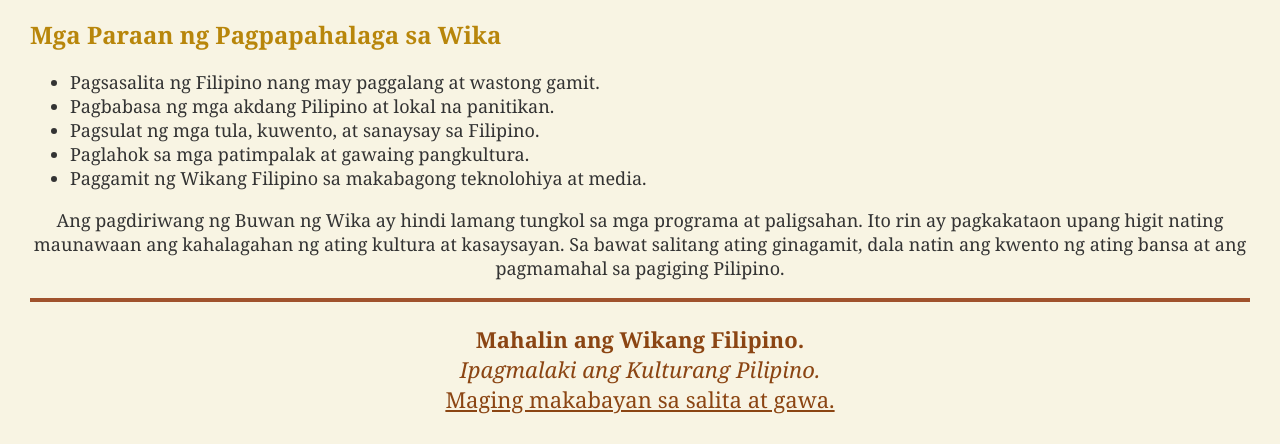
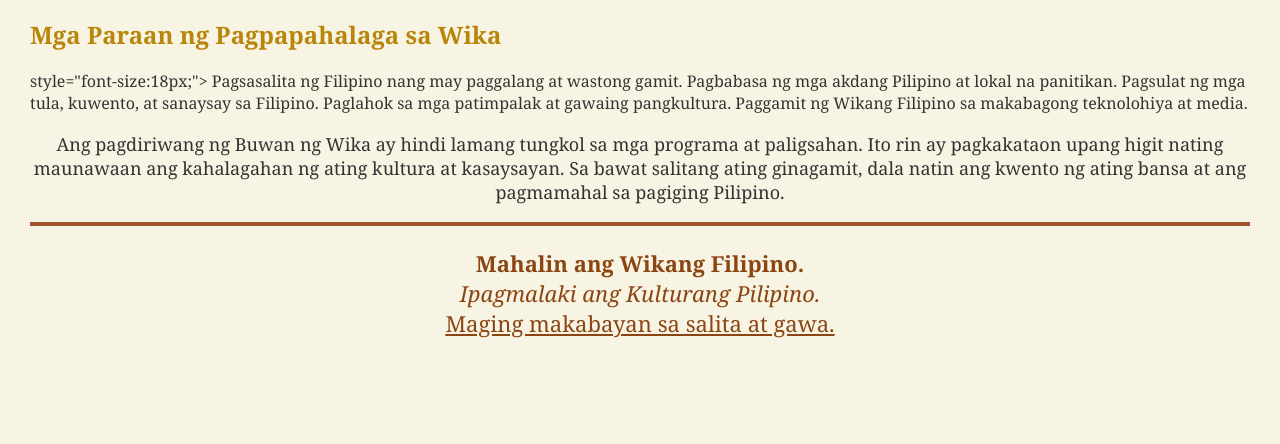
Before and after one commit to 4ourthuniverse/buwanngwika, a plain HTML site: page index.html in a window 1280 px wide. Shown: the part 2147-2591 px from the top of the page. After the commit the page ends 2515 px from the top, so only its background shows below. Drawn offline with Linux system fonts and the light colour scheme.

Commit message:
Update index.html

```diff
--- a/index.html
+++ b/index.html
@@ -1,5 +1,5 @@
 <!DOCTYPE html>
-<html lang="en">
+<html>
 <head>
 <title>Buwan ng Wika 2026</title>
 </head>
@@ -101,13 +101,13 @@ Mga Paraan ng Pagpapahalaga sa Wika
 </h2>
 
 
-<ul style="font-size:18px;">
-<li>Pagsasalita ng Filipino nang may paggalang at wastong gamit.</li>
-<li>Pagbabasa ng mga akdang Pilipino at lokal na panitikan.</li>
-<li>Pagsulat ng mga tula, kuwento, at sanaysay sa Filipino.</li>
-<li>Paglahok sa mga patimpalak at gawaing pangkultura.</li>
-<li>Paggamit ng Wikang Filipino sa makabagong teknolohiya at media.</li>
-</ul>
+style="font-size:18px;">
+Pagsasalita ng Filipino nang may paggalang at wastong gamit.
+Pagbabasa ng mga akdang Pilipino at lokal na panitikan.
+Pagsulat ng mga tula, kuwento, at sanaysay sa Filipino.
+Paglahok sa mga patimpalak at gawaing pangkultura.
+Paggamit ng Wikang Filipino sa makabagong teknolohiya at media.
+
 
 <p style="font-size:18px; text-align:center;">
 Ang pagdiriwang ng Buwan ng Wika ay hindi lamang tungkol sa mga
```
